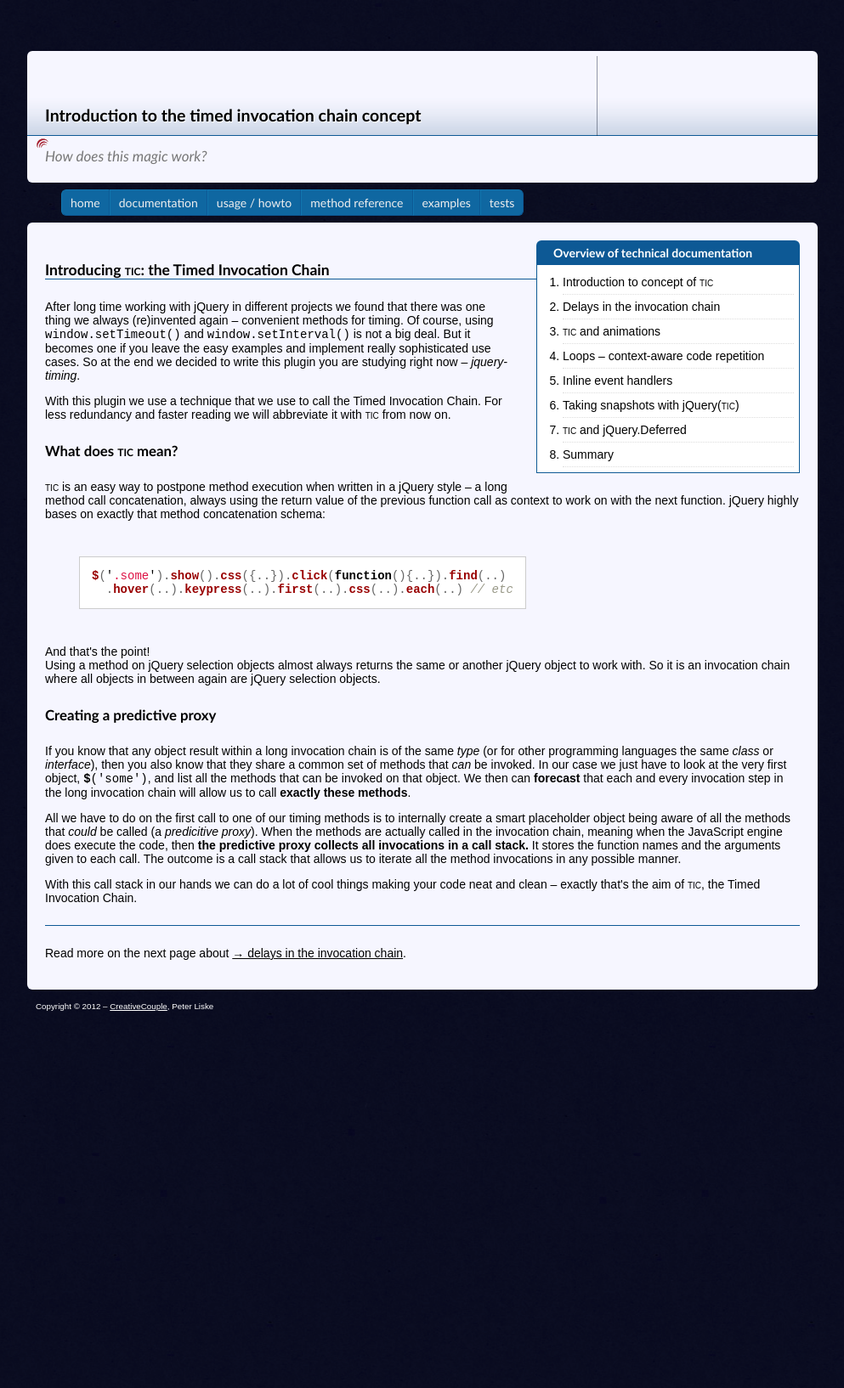
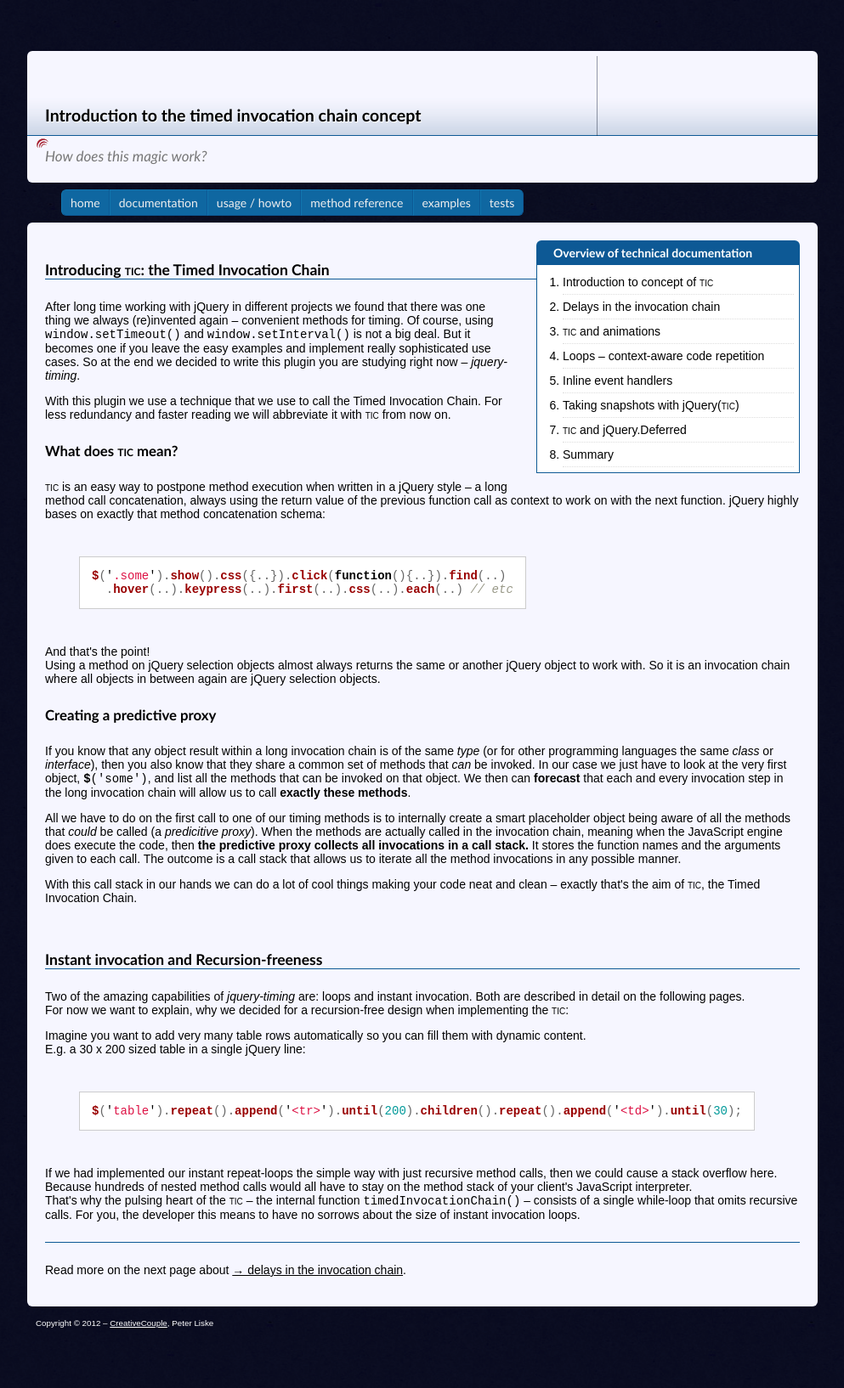
Before and after one commit to creativecouple/creativecouple.github.io, a Jekyll site: the page built from jquery-timing/documentation/index.html, in a window 1280 px wide. Shown: the whole page at 85% size, without its empty margins (48-1041 px from the left). Built offline with Jekyll 4.4.1, drawn with Linux system fonts in a browser that asks for light colours; comment, search, counter and statistics services are not loaded; before the commit the page ends 1261 px from its top, so only the background shows below that.

Commit message:
explain recursion-freeness

```diff
--- a/jquery-timing/documentation/index.html
+++ b/jquery-timing/documentation/index.html
@@ -51,6 +51,30 @@ The outcome is a call stack that allows us to iterate all the method invocations
 With this call stack in our hands we can do a lot of cool things making your code neat and clean &ndash; exactly that's the aim of <abbr>tic</abbr>, the Timed Invocation Chain.
 </p>
 
+<div class="block">
+<h2>Instant invocation and Recursion-freeness</h2>
+<p>
+Two of the amazing capabilities of <em>jquery-timing</em> are: loops and instant invocation.
+Both are described in detail on the following pages.
+<br/>
+For now we want to explain, why we decided for a recursion-free design when implementing the <abbr>tic</abbr>:
+</p>
+<p>
+Imagine you want to add very many table rows automatically so you can fill them with dynamic content.
+<br/>E.g. a 30 x 200 sized table in a single jQuery line:
+{% highlight javascript %}
+$('table').repeat().append('<tr>').until(200).children().repeat().append('<td>').until(30);
+{% endhighlight %}
+</p>
+<p>
+If we had implemented our instant repeat-loops the simple way with just recursive method calls, then we could cause a stack overflow here.
+Because hundreds of nested method calls would all have to stay on the method stack of your client's JavaScript interpreter.
+<br/>
+That's why the pulsing heart of the <abbr>tic</abbr> &ndash; the internal function <code>timedInvocationChain()</code> &ndash; consists of a single while-loop that omits recursive calls.
+For you, the developer this means to have no sorrows about the size of instant invocation loops.
+</p>
+</div>
+
 <hr/>
 <p>
 Read more on the next page about <a href="delays.html">&rarr; delays in the invocation chain</a>.
```
